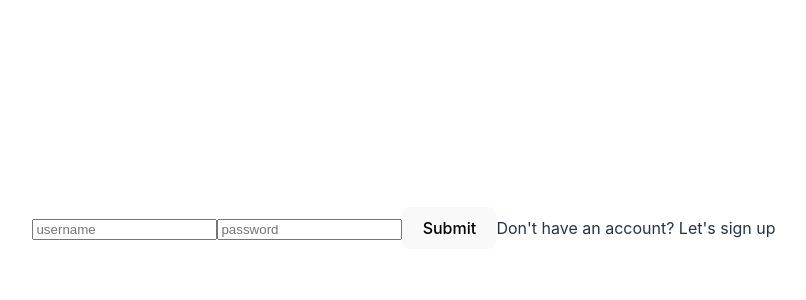
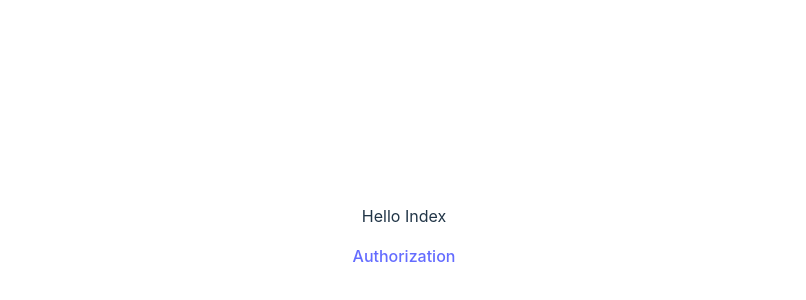
Before and after one commit to vecel/language-leraning, a React (Vite) app in the folder frontend/: page / in a window 1280 px wide. Shown: the part 172-472 px from the top of the page, without its empty margins (236-1042 px from the left). Built offline with nearby package versions, Linux system fonts and the light colour scheme.

Commit message:
Add routes

```diff
--- a/frontend/package.json
+++ b/frontend/package.json
@@ -12,7 +12,8 @@
   "dependencies": {
     "axios": "^1.7.9",
     "react": "^18.3.1",
-    "react-dom": "^18.3.1"
+    "react-dom": "^18.3.1",
+    "react-router-dom": "^7.1.3"
   },
   "devDependencies": {
     "@eslint/js": "^9.17.0",
--- a/frontend/src/App.jsx
+++ b/frontend/src/App.jsx
@@ -1,18 +1,36 @@
-import { useState } from 'react'
+import { useEffect, useState } from 'react'
+import { BrowserRouter, Routes, Route } from 'react-router-dom'
 import './App.css'
-import AuthForm from './components/AuthForm/AuthForm'
+import Authorization from './pages/Authorization'
+import Index from './pages/Index'
+import Home from './pages/Home'
 
 export default function App() {
 
   const [user, setUser] = useState(null)
 
+  useEffect(() => {
+      const userToken = JSON.parse(window.localStorage.getItem('userToken'))
+      if (userToken)
+        setUser(userToken)
+  }, [])
+
+  const handleLogin = (userToken) => {
+    window.localStorage.setItem('userToken', JSON.stringify(userToken))
+    setUser(userToken)
+  }
+
+  const handleLogout = () => {
+    window.localStorage.removeItem('userToken')
+    setUser(null)
+  }
+
   return (
-    <>
-      {
-        user === null
-          ? <AuthForm setUser={setUser} />
-          : 'Hello ' + user.username
-      }
-    </>
+    <BrowserRouter>
+      <Routes>
+        <Route path='/' element={user ? <Home handleLogout={handleLogout} /> : <Index />} />
+        <Route path='/authorization' element={<Authorization handleLogin={handleLogin} />} />
+      </Routes>
+    </BrowserRouter>
   )
 }
--- a/frontend/src/components/AuthForm/AuthForm.jsx
+++ b/frontend/src/components/AuthForm/AuthForm.jsx
@@ -1,8 +1,11 @@
 import { useState } from "react";
+import { useNavigate } from "react-router-dom";
 
 import authService from '../../services/auth'
 
-export default function AuthForm({ setUser }) {
+export default function AuthForm({ handleLogin }) {
+
+    const navigate = useNavigate()
 
     const initialFormData = {
         username: '',
@@ -22,7 +25,8 @@ export default function AuthForm({ setUser }) {
             const user = isLogin
                 ? await authService.login({ username: formData.username, password: formData.password})
                 : await authService.signup({...formData})
-            setUser(user)
+            handleLogin(user)
+            navigate('/')
         } catch (exception) {
             console.log(exception)
             // status code 500 -> exception.response is undefined (should change in the backend)
@@ -59,10 +63,6 @@ export default function AuthForm({ setUser }) {
         )
     }
 
-    const auth = () => {
-
-    }
-
     return (
         <form key={isLogin} onSubmit={handleSubmit}>
             { field('username', 'text') }
--- /dev/null
+++ b/frontend/src/pages/Authorization.jsx
@@ -0,0 +1,10 @@
+import AuthForm from "../components/AuthForm/AuthForm";
+
+export default function Authorization({ handleLogin }) {
+    return (
+        <>
+            <p>Hello Authorization</p>
+            <AuthForm handleLogin={handleLogin} />
+        </>
+    )
+}
--- /dev/null
+++ b/frontend/src/pages/Home.jsx
@@ -0,0 +1,8 @@
+export default function Home({ handleLogout }) {
+    return (
+        <>
+            <p>Hello Home</p>
+            <button onClick={handleLogout}>Logout</button>
+        </>
+    )
+}
--- /dev/null
+++ b/frontend/src/pages/Index.jsx
@@ -0,0 +1,10 @@
+import { Link } from "react-router-dom";
+
+export default function Index() {
+    return (
+        <>
+            <p>Hello Index</p>
+            <Link to='/authorization'>Authorization</Link>
+        </>
+    )
+}
```
Also changed, not shown: 2 other files (tests, documents, lock files or other folders).
